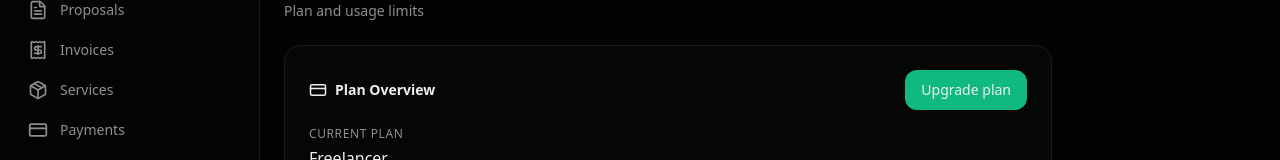
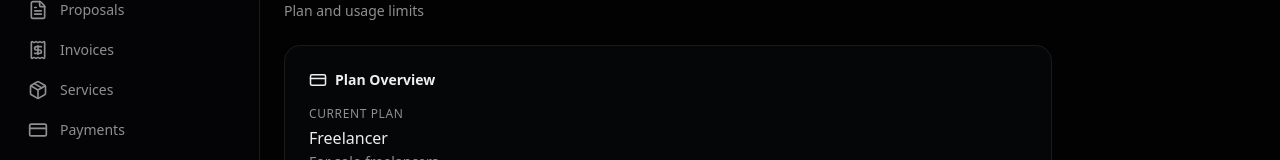
Before and after one commit to fatihkazan/draftup-panel, a Next.js app in the folder agency-billing/: page /settings/subscription in a window 1280 px wide. Shown: the part 186-346 px from the top of the page. Built offline with nearby package versions, Linux system fonts and the light colour scheme; no server answers.

Commit message:
fix upgrade button userId check

```diff
--- a/agency-billing/app/(dashboard)/settings/subscription/page.tsx
+++ b/agency-billing/app/(dashboard)/settings/subscription/page.tsx
@@ -29,10 +29,15 @@ export default function SubscriptionPage() {
     load();
   }, []);
 
+  useEffect(() => {
+    console.log("Subscription userId:", userId);
+  }, [userId]);
+
   async function load() {
     setLoading(true);
 
     const { data: { user } } = await supabase.auth.getUser();
+    console.log("supabase.auth.getUser() user:", user?.id);
     if (!user) {
       setLoading(false);
       return;
@@ -122,6 +127,7 @@ export default function SubscriptionPage() {
                 <CreditCard size={18} />
                 Plan Overview
               </h3>
+              {userId && (
                 <a
                   href={withCheckoutUserId(CHECKOUT_URLS[planKey])}
                   target="_blank"
@@ -130,6 +136,7 @@ export default function SubscriptionPage() {
                 >
                   Upgrade plan
                 </a>
+              )}
             </div>
             <div className="space-y-3">
               <div>
```
Lines whose indentation alone changed are shown as unchanged.
